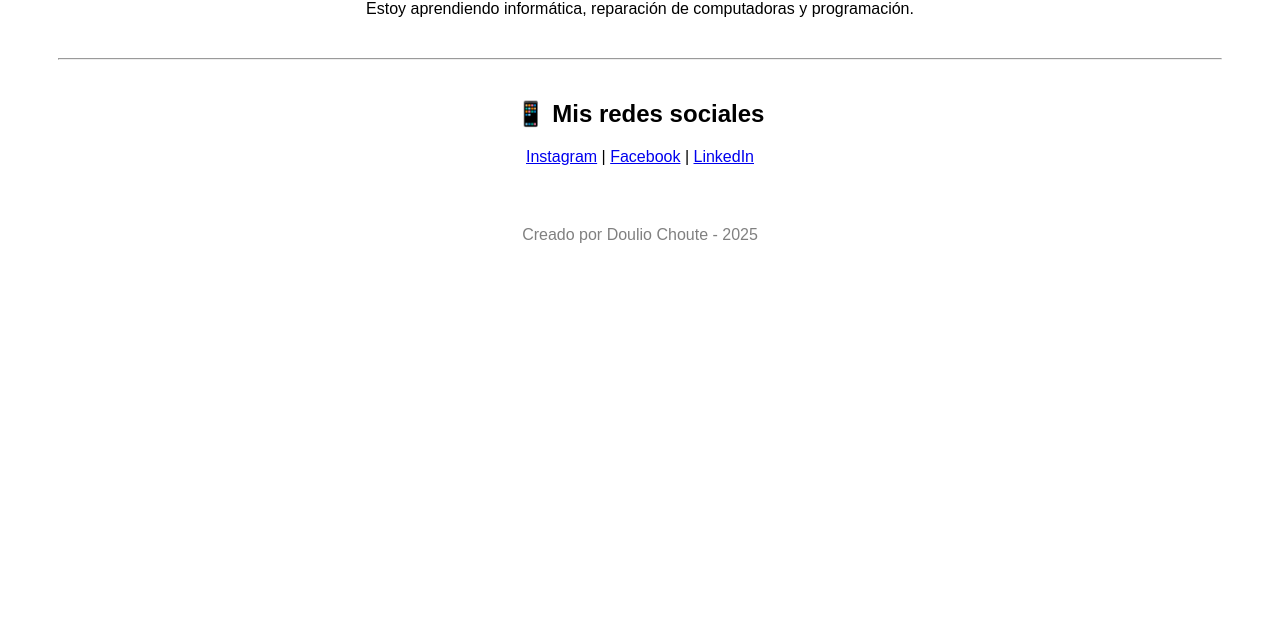
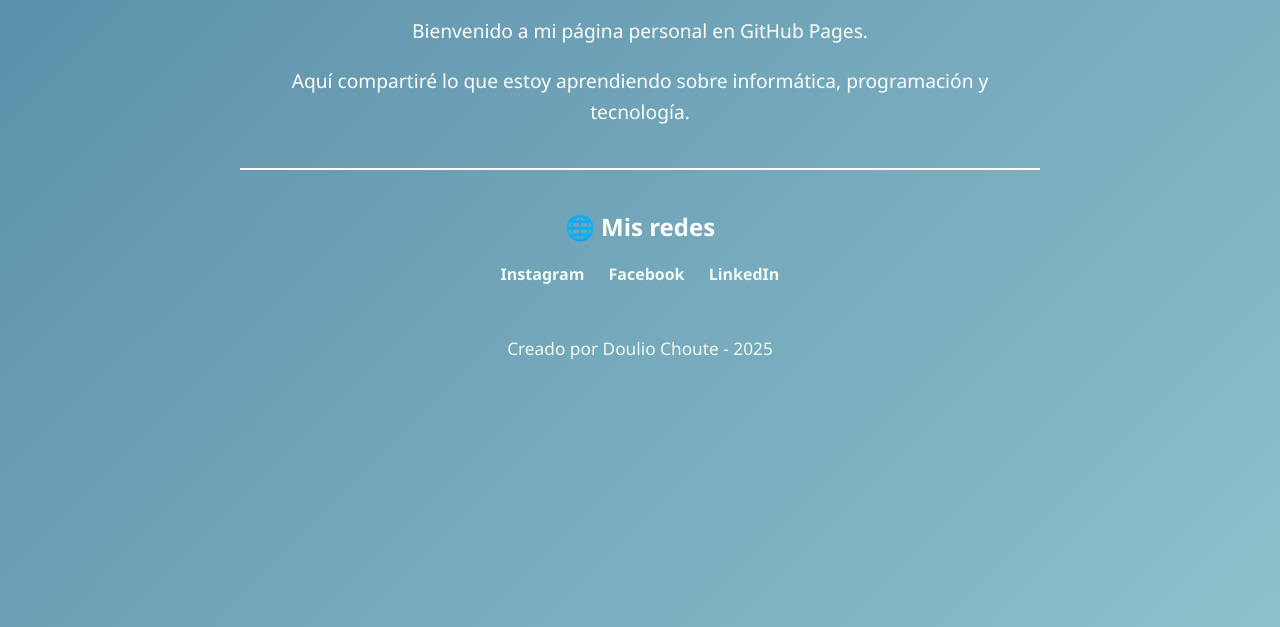
Before and after one commit to Doulio509/mi-pagina, a plain HTML site: page index.html in a window 1280 px wide. Shown: the part 173-800 px from the top of the page. Drawn offline with Linux system fonts and the light colour scheme.

Commit message:
index.html
<!DOCTYPE html>
<html lang="es">
<head>
  <meta charset="UTF-8">
  <meta name="viewport" content="width=device-width, initial-scale=1.0">
  <title>Doulio Choute - Mi Web</title>
  <style>
    body {
      margin: 0;
      font-family: 'Segoe UI', sans-serif;
      color: white;
      text-align: center;
      background: linear-gradient(135deg, #1d3557, #457b9d, #a8dadc);
      background-size: 400% 400%;
      animation: gradient 15s ease infinite;
    }

    @keyframes gradient {
      0% {background-position: 0% 50%;}
      50% {background-position: 100% 50%;}
      100% {background-position: 0% 50%;}
    }

    .container {
      padding: 60px 20px;
      max-width: 800px;
      margin: auto;
    }

    h1 {
      font-size: 3em;
    }

    p {
      font-size: 1.2em;
      line-height: 1.6;
    }

    .social-links a {
      color: #f1faee;
      margin: 0 10px;
      text-decoration: none;
      font-weight: bold;
    }

    footer {
      margin-top: 50px;
      font-size: 0.9em;
      color: #f1faee;
    }
  </style>
</head>
<body>
  <div class="container">
    <h1>¡Hola, soy Doulio! 😎</h1>
    <p>Bienvenido a mi página personal en GitHub Pages.</p>
    <p>Aquí compartiré lo que estoy aprendiendo sobre informática, programación y tecnología.</p>

    <hr style="margin: 40px 0; border: 1px solid white;">

    <h2>🌐 Mis redes</h2>
    <div class="social-links">
      <a href="https://instagram.com/" target="_blank">Instagram</a>
      <a href="https://facebook.com/" target="_blank">Facebook</a>
      <a href="https://linkedin.com/" target="_blank">LinkedIn</a>
    </div>

    <footer>
      <p>Creado por Doulio Choute - 2025</p>
    </footer>
  </div>
</body>
</html>

```diff
--- a/index.html
+++ b/index.html
@@ -1,26 +1,74 @@
+
 <!DOCTYPE html>
 <html lang="es">
 <head>
   <meta charset="UTF-8">
   <meta name="viewport" content="width=device-width, initial-scale=1.0">
-  <title>Mi página web - Doulio</title>
+  <title>Doulio Choute - Mi Web</title>
+  <style>
+    body {
+      margin: 0;
+      font-family: 'Segoe UI', sans-serif;
+      color: white;
+      text-align: center;
+      background: linear-gradient(135deg, #1d3557, #457b9d, #a8dadc);
+      background-size: 400% 400%;
+      animation: gradient 15s ease infinite;
+    }
+
+    @keyframes gradient {
+      0% {background-position: 0% 50%;}
+      50% {background-position: 100% 50%;}
+      100% {background-position: 0% 50%;}
+    }
+
+    .container {
+      padding: 60px 20px;
+      max-width: 800px;
+      margin: auto;
+    }
+
+    h1 {
+      font-size: 3em;
+    }
+
+    p {
+      font-size: 1.2em;
+      line-height: 1.6;
+    }
+
+    .social-links a {
+      color: #f1faee;
+      margin: 0 10px;
+      text-decoration: none;
+      font-weight: bold;
+    }
+
+    footer {
+      margin-top: 50px;
+      font-size: 0.9em;
+      color: #f1faee;
+    }
+  </style>
 </head>
-<body style="font-family: Arial, sans-serif; text-align: center; padding: 50px;">
-  <h1>¡Hola, soy Doulio! 👋</h1>
-  <p>Bienvenido a mi primera página web publicada con GitHub Pages.</p>
-  <p>Estoy aprendiendo informática, reparación de computadoras y programación.</p>
+<body>
+  <div class="container">
+    <h1>¡Hola, soy Doulio! 😎</h1>
+    <p>Bienvenido a mi página personal en GitHub Pages.</p>
+    <p>Aquí compartiré lo que estoy aprendiendo sobre informática, programación y tecnología.</p>
 
-  <hr style="margin: 40px 0;">
+    <hr style="margin: 40px 0; border: 1px solid white;">
 
-  <h2>📱 Mis redes sociales</h2>
-  <p>
-    <a href="https://www.instagram.com/" target="_blank">Instagram</a> |
-    <a href="https://www.facebook.com/" target="_blank">Facebook</a> |
-    <a href="https://www.linkedin.com/" target="_blank">LinkedIn</a>
-  </p>
+    <h2>🌐 Mis redes</h2>
+    <div class="social-links">
+      <a href="https://instagram.com/" target="_blank">Instagram</a>
+      <a href="https://facebook.com/" target="_blank">Facebook</a>
+      <a href="https://linkedin.com/" target="_blank">LinkedIn</a>
+    </div>
 
-  <footer style="margin-top: 60px; color: gray;">
-    <p>Creado por Doulio Choute - 2025</p>
-  </footer>
+    <footer>
+      <p>Creado por Doulio Choute - 2025</p>
+    </footer>
+  </div>
 </body>
 </html>
```
